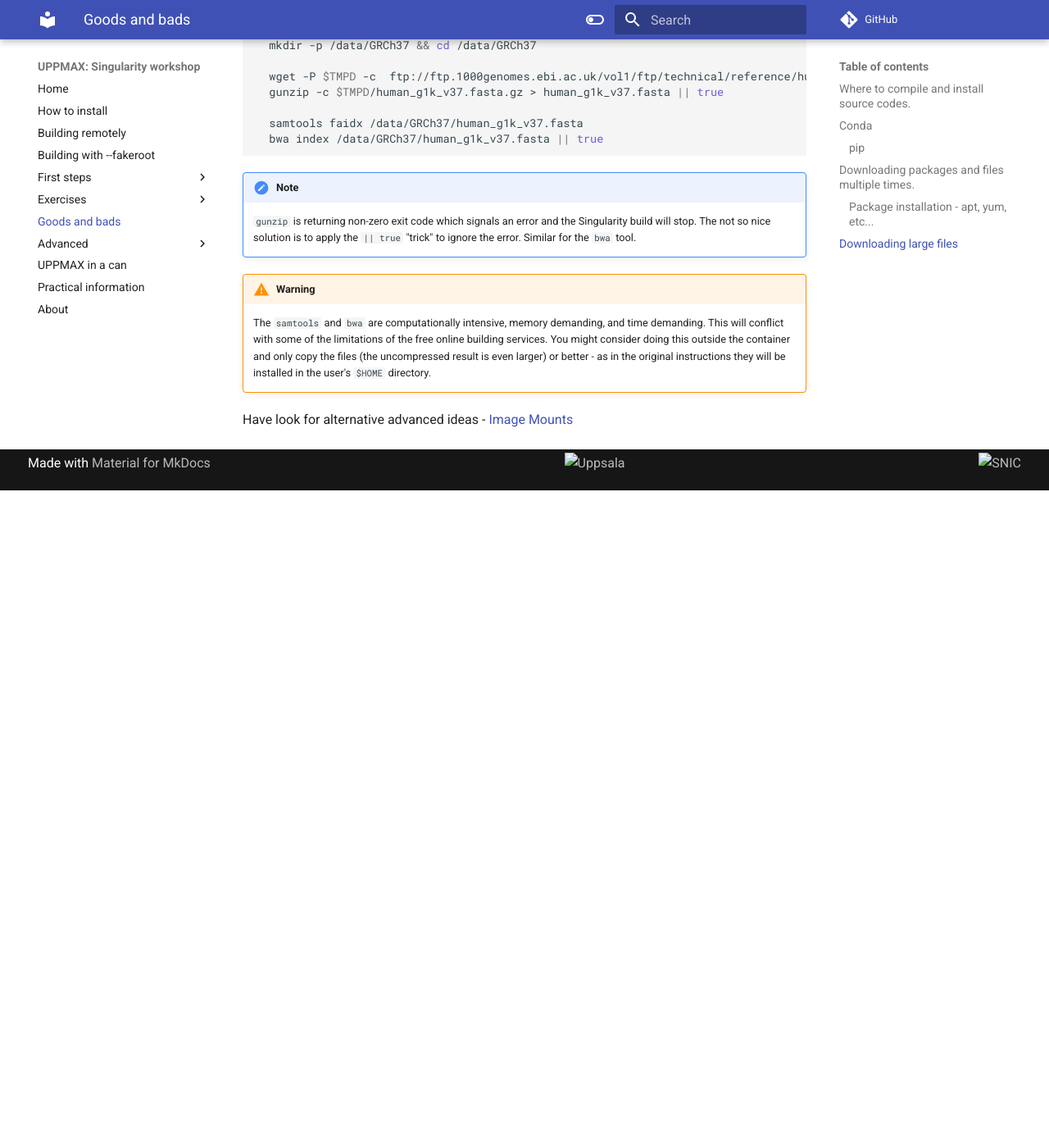
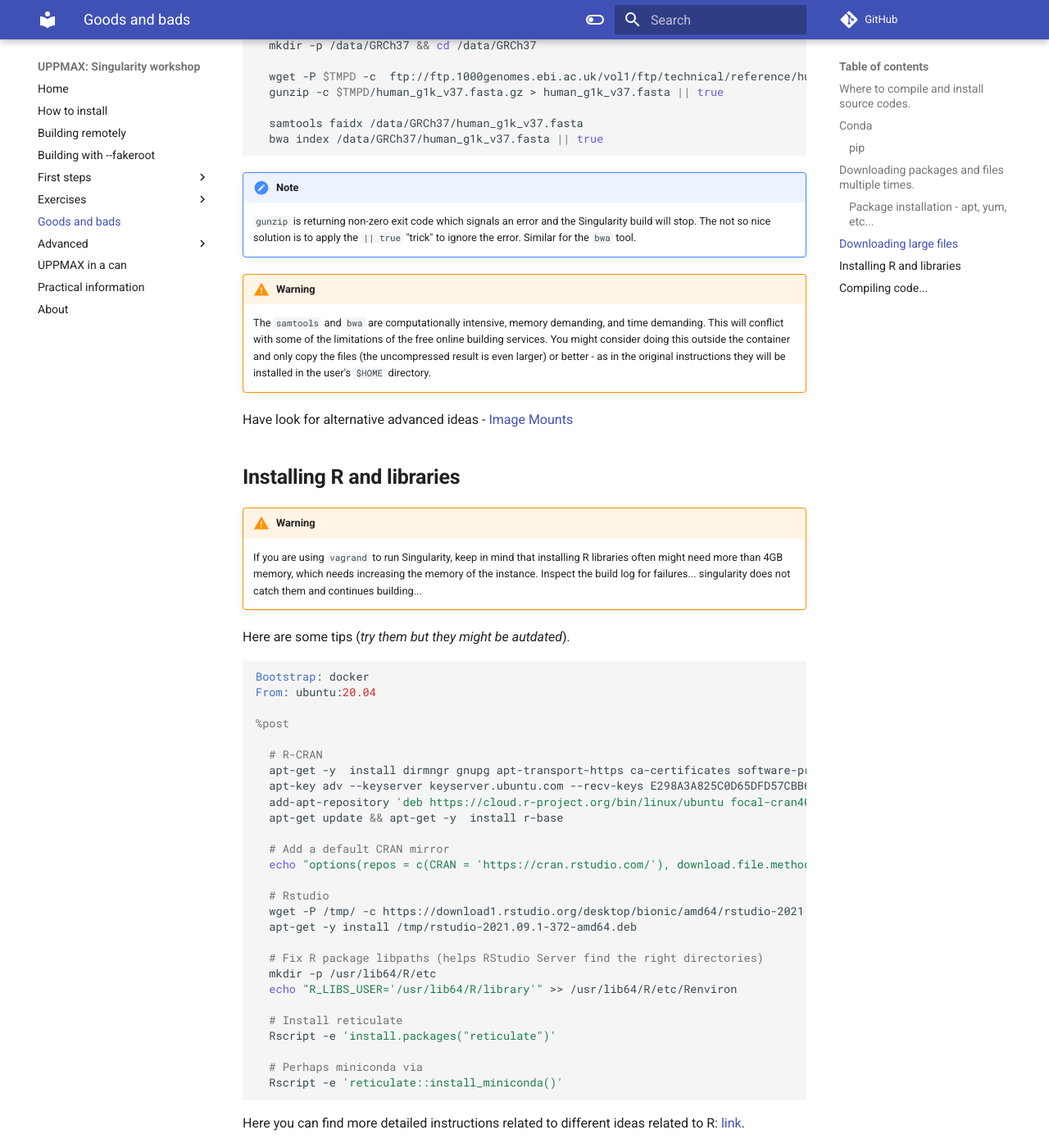
Before and after one commit to pmitev/UPPMAX-Singularity-workshop, an MkDocs documentation site: the page built from docs/goods_bads.md, in a window 1280 px wide and 1400 px high, scrolled down 3340 px. Shown: the whole window at 82% size. Built offline with MkDocs 1.6.1 and Material for MkDocs 9.7.7, drawn with Linux system fonts in a browser that asks for light colours; comment, search, counter and statistics services are not loaded; before the commit the page ends 3938 px from its top, so only the background shows below that; some of the changed text lies outside the part shown.

Commit message:
more tips

````diff
--- a/docs/goods_bads.md
+++ b/docs/goods_bads.md
@@ -211,3 +211,70 @@ The file is rather large for multiple downloads... we could rewrite a bit the li
     The `samtools` and `bwa` are computationally intensive, memory demanding, and time demanding. This will conflict with some of the limitations of the free online building services. You might consider doing this outside the container and only copy the files (the uncompressed result is even larger) or better - as in the original instructions they will be installed in the user's `$HOME` directory.
 
 Have look for alternative advanced ideas - [Image Mounts](https://sylabs.io/guides/3.7/user-guide/bind_paths_and_mounts.html#image-mounts)
+
+
+## **Installing R and libraries**
+
+!!! warning
+    If you are using `vagrand` to run Singularity, keep in mind that installing R libraries often might need more than 4GB memory, which needs increasing the memory of the instance. Inspect the build log for failures... singularity does not catch them and continues building...
+
+Here are some tips (_try them but they might be autdated_).
+
+``` singularity
+Bootstrap: docker
+From: ubuntu:20.04
+
+%post
+
+  # R-CRAN
+  apt-get -y  install dirmngr gnupg apt-transport-https ca-certificates software-properties-common
+  apt-key adv --keyserver keyserver.ubuntu.com --recv-keys E298A3A825C0D65DFD57CBB651716619E084DAB9
+  add-apt-repository 'deb https://cloud.r-project.org/bin/linux/ubuntu focal-cran40/'
+  apt-get update && apt-get -y  install r-base
+
+  # Add a default CRAN mirror
+  echo "options(repos = c(CRAN = 'https://cran.rstudio.com/'), download.file.method = 'libcurl')" >> /usr/lib/R/etc/Rprofile.site
+
+  # Rstudio
+  wget -P /tmp/ -c https://download1.rstudio.org/desktop/bionic/amd64/rstudio-2021.09.1-372-amd64.deb
+  apt-get -y install /tmp/rstudio-2021.09.1-372-amd64.deb
+
+  # Fix R package libpaths (helps RStudio Server find the right directories)
+  mkdir -p /usr/lib64/R/etc
+  echo "R_LIBS_USER='/usr/lib64/R/library'" >> /usr/lib64/R/etc/Renviron
+
+  # Install reticulate
+  Rscript -e 'install.packages("reticulate")'
+
+  # Perhaps miniconda via
+  Rscript -e 'reticulate::install_miniconda()'
+
+```
+
+Here you can find more detailed instructions related to different ideas related to R: [link](https://github.com/CSCfi/singularity-recipes/blob/fc36f908d0e8216f234a6721f6a086a1c53d4e72/r-env-singularity/4.1.1/4.1.1.def).
+
+
+## **Compiling code...**
+
+... and cleaning the development tools and libraries to slim-down the container.
+
+!!! warning
+    Removing the build dependencies, might remove some necessary libraries - you need to install them back if necessary.
+
+``` singularity hl_lines="4 13"
+...
+
+# install packages needed for compiling
+deps="wget git make cmake gcc g++ gfortran"
+apt-get install -y --no-install-recommends $deps
+
+# install packages needed for OpenGL
+apt-get install -y --no-install-recommends mesa-utils ...
+
+# compile some code here
+
+# remove build dependencies
+apt-get purge -y --auto-remove $deps
+
+...
+```
````
